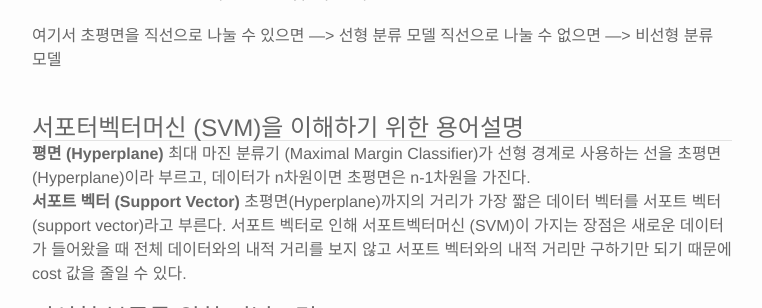
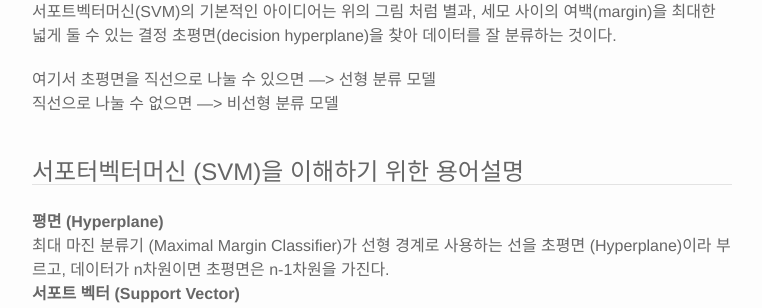
Before and after one commit to stelch1234/stelch1234.github.io, a Jekyll site: the page built from _poetry/2020-02-18-python-svm.markdown, in a window 1280 px wide and 900 px high, scrolled down 694 px, cut to the strip 233-541 px from the top of the window. Shown: the whole strip, without its empty margins (258-1020 px from the left). Built offline with Jekyll 4.4.1, drawn with Linux system fonts in a browser that asks for light colours; nearby versions of some CDN libraries; comment, search, counter and statistics services are not loaded.

Commit message:
2020-02-24-python-logistic

```diff
--- a/_poetry/2020-02-17-python-datascaling.markdown
+++ b/_poetry/2020-02-17-python-datascaling.markdown
@@ -15,6 +15,7 @@
 <br/>
 # 스케일링 (Scaling) 종류
 ------
+<br/>
 
 # StandardScaler
 <br/>
--- a/_posts/2020-02-18-python-svm.markdown
+++ b/_poetry/2020-02-18-python-svm.markdown
@@ -18,25 +18,34 @@
 
 # 서포트벡터머신 (SVM) 이란?
 ----
+<br/>
+
 [![img](https://postfiles.pstatic.net/MjAyMDAxMTdfMTk4/MDAxNTc5MjY5MDQ0ODUz.YUsyX1iUxGiIQBr_y4sZcOKhXc-iWJJIs-iQ9_FlOnog.jWHFP2i9pcZUP1WJJxRPzreaInm6EsJG9-aNO6_7EKcg.PNG.stelch/svm.png?type=w966)](https://blog.naver.com/PostList.nhn?blogId=stelch&widgetTypeCall=true&from=section&topReferer=https%3A%2F%2Fsection.blog.naver.com%2FBlogHome.nhn%3FdirectoryNo%3D0%26currentPage%3D1%26groupId%3D0&directAccess=true#)
 
 서포트벡터머신(SVM)의 기본적인 아이디어는 위의 그림 처럼 별과, 세모 사이의 여백(margin)을 최대한 넓게 둘 수 있는 결정 초평면(decision hyperplane)을 찾아 데이터를 잘 분류하는 것이다.
 
 여기서 초평면을 직선으로 나눌 수 있으면 ---> 선형 분류 모델
+<br/>
 직선으로 나눌 수 없으면 ---> 비선형 분류 모델
 <br/>
 <br/>
 # 서포터벡터머신 (SVM)을 이해하기 위한 용어설명
 ----
+<br/>
 **평면 (Hyperplane)**
+<br/>
 최대 마진 분류기 (Maximal Margin Classifier)가 선형 경계로 사용하는 선을 초평면 (Hyperplane)이라 부르고, 데이터가 n차원이면 초평면은 n-1차원을 가진다.
 <br/>
 **서포트 벡터 (Support Vector)**
+<br/>
 초평면(Hyperplane)까지의 거리가 가장 짧은 데이터 벡터를 서포트 벡터(support vector)라고 부른다. 서포트 벡터로 인해 서포트벡터머신 (SVM)이 가지는 장점은 새로운 데이터가 들어왔을 때 전체 데이터와의 내적 거리를 보지 않고 서포트 벡터와의 내적 거리만 구하기만 되기 때문에 cost 값을 줄일 수 있다.
+<br/>
 <br/>
 
 # 비선형 분류를 위한 커널트릭 (Kernal Trick)
 ----
+<br/>
+
 [![img](https://postfiles.pstatic.net/MjAyMDAxMTdfMjUz/MDAxNTc5MjcwMDMxMTE4.AgDYdiiw71rMidWM_r6HpY_HE45JXqWkEbwfKY9WF9og.jqCDovTbqlsrpH0aGn9MCJmeaajngtDORE557I6p9eEg.PNG.stelch/svm_kernal_trick.png?type=w966)](https://blog.naver.com/PostList.nhn?blogId=stelch&widgetTypeCall=true&from=section&topReferer=https%3A%2F%2Fsection.blog.naver.com%2FBlogHome.nhn%3FdirectoryNo%3D0%26currentPage%3D1%26groupId%3D0&directAccess=true#)
 
 서포트벡터머신 (SVM)은 선형분류일때는 선으로 분류할 수 있지만, 비선형 분류에서는 주어진 데이터를 고차원으로 인식해 분류해야 하기 때문에 커널 트릭(Kernel Trick)을 사용해야 한다. 커널(Kernal)을 사용하면 복잡한 데이터에서도 차원을 간단하게 바꿀 수 있게 된다. 이렇게 함으로써 선형으로 해결할 수 없는 문제들을 해결하게 된다.
@@ -58,3 +67,6 @@
 - gamma : 1~0사이의 값으로 데이터의 범위이다. 값이 적을수록 결정 경계에 대한 데이터 포인트의 영향 범위가 커진다.
 <br/>
 - C: 규제 매개변수. 값이 적을수록 매우 제약이 큰 모델을 만들어 선형에 가까우며 잘못 분류된 데이터 포인터 경계에 거의 영향을 주지 않는다. 값이 증가하면 직선이 아닌 굴곡진 경계를 만들어 데이터들을 정확히 분류하게 한다.
+<br/>
+<br/>
+<br/>
--- a/index.html
+++ b/index.html
@@ -3,7 +3,7 @@
 ---
 
 <div class="header-bar">
-  <h1>Marketing&It Blog</h1>
+  <h1>Marketing&IT Blog</h1>
   <h2>written by Stella</h2>
   <br/>
   <hr>
```
Also changed, not shown: _poetry/2015-05-05-emperor.markdown (deleted, +0 -25 lines), _poetry/2020-02-24-python-logistic.markdown (renamed from _posts/2020-02-24-python-logistic.markdown, +8 -1 lines), about.md (+1 -1 lines).
